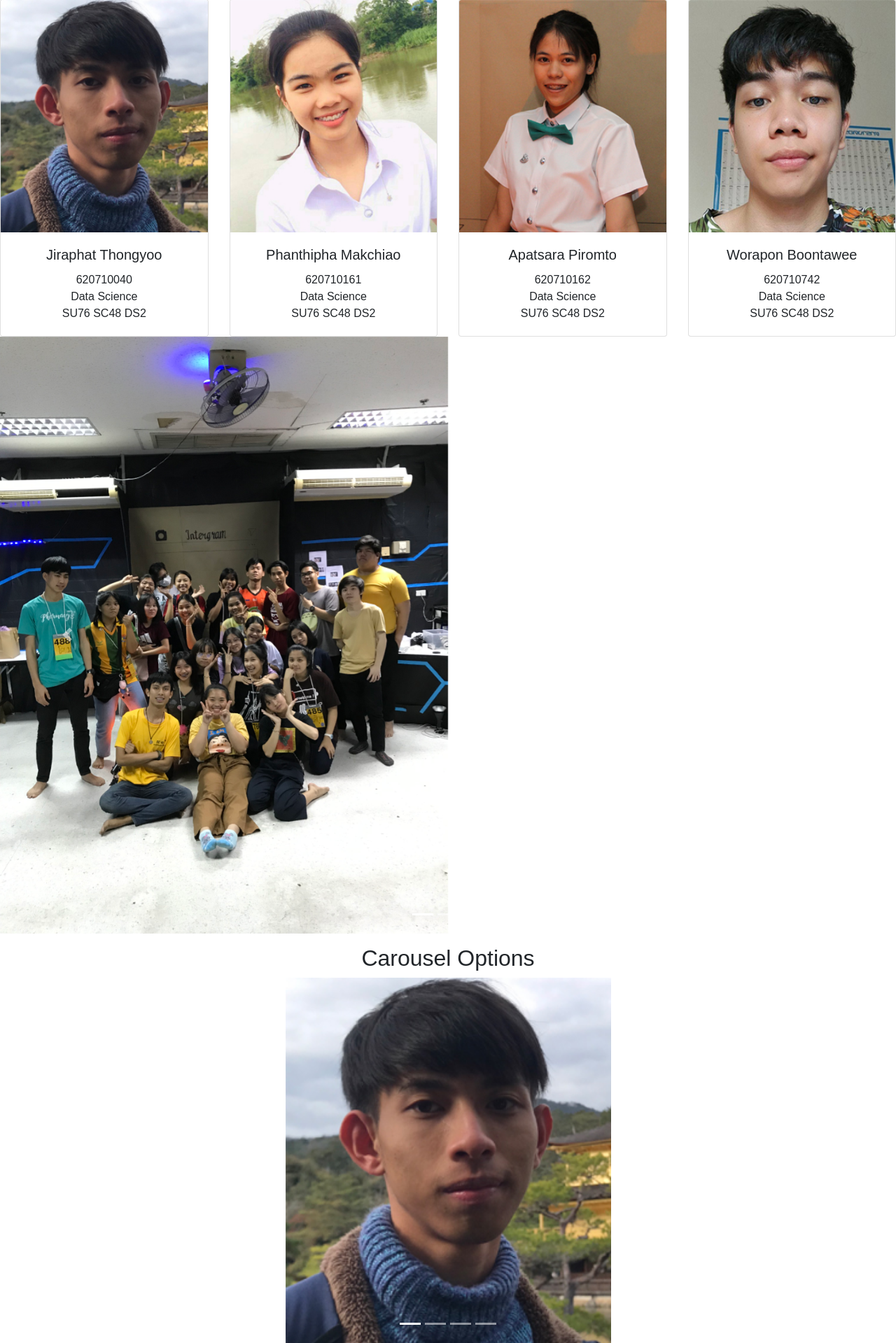
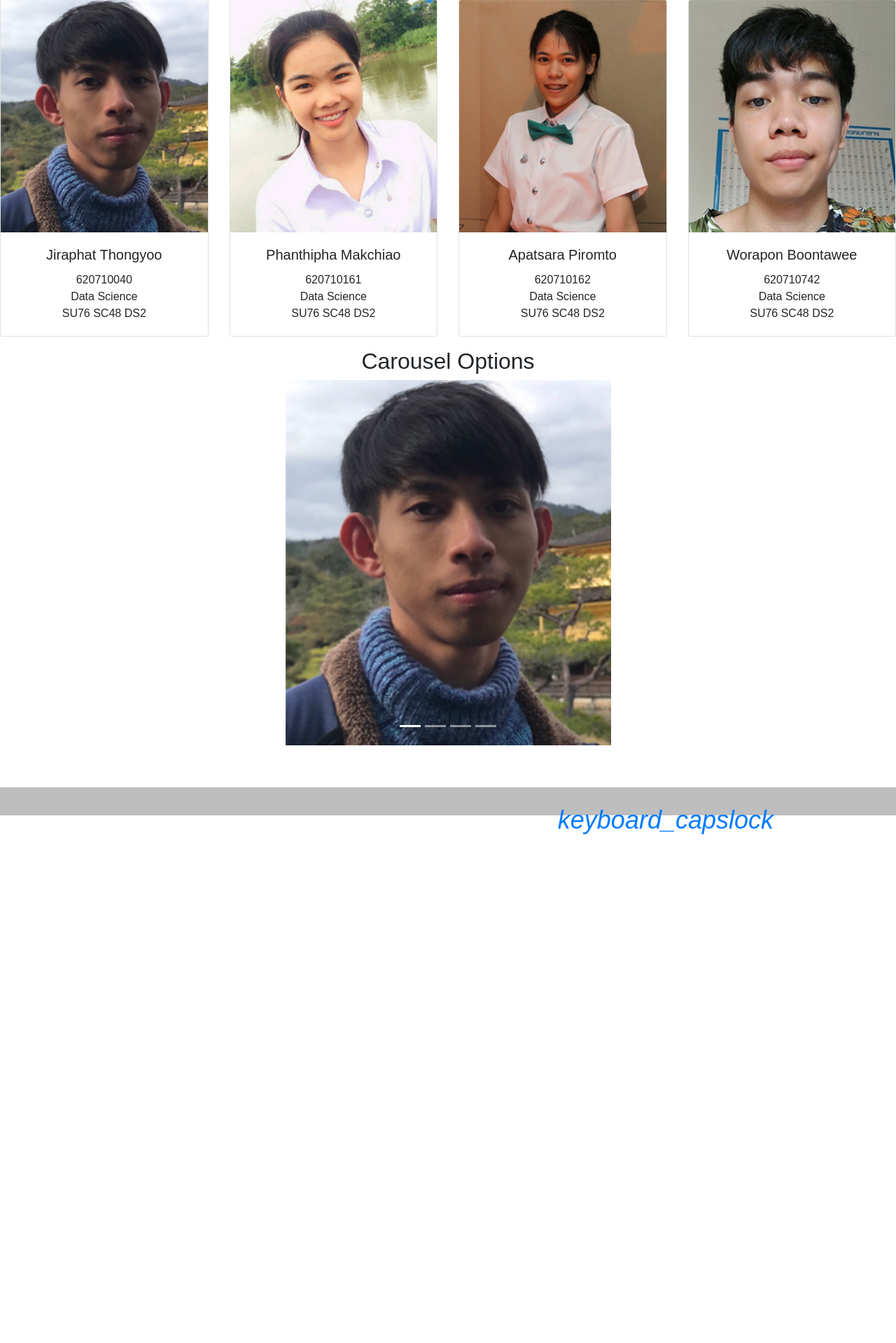
Before and after one commit to pondbiggy/HovercraftNew, a PHP site: page / in a window 1280 px wide. Shown: the part 1606-3525 px from the top of the page at 70% size. After the commit the page ends 2798 px from the top, so only its background shows below. Run offline with PHP 8.4, Linux system fonts and the light colour scheme; some libraries are stand-ins or nearby versions.

Commit message:
Add files via upload

```diff
--- a/index.php
+++ b/index.php
@@ -195,32 +195,7 @@
 
 </div>
 
-<div id="carouselExampleIndicators" class="carousel slide" data-ride="carousel">
-  <ol class="carousel-indicators">
-    <li data-target="#carouselExampleIndicators" data-slide-to="0" class="active"></li>
-    <li data-target="#carouselExampleIndicators" data-slide-to="1"></li>
-    <li data-target="#carouselExampleIndicators" data-slide-to="2"></li>
-  </ol>
-  <div class="carousel-inner">
-    <div class="carousel-item active">
-      <img class="d-block w-50" src="g1.jpg" alt="First slide">
-    </div>
-    <div class="carousel-item">
-      <img class="d-block w-50" src="g1.jpg" alt="Second slide">
-    </div>
-    <div class="carousel-item">
-      <img class="d-block w-50" src="g1.jpg" alt="Third slide">
-    </div>
-  </div>
-  <a class="carousel-control-prev" href="#carouselExampleIndicators" role="button" data-slide="prev">
-    <span class="carousel-control-prev-icon" aria-hidden="true"></span>
-    <span class="sr-only">Previous</span>
-  </a>
-  <a class="carousel-control-next" href="#carouselExampleIndicators" role="button" data-slide="next">
-    <span class="carousel-control-next-icon" aria-hidden="true"></span>
-    <span class="sr-only">Next</span>
-  </a>
-</div>
+
 
 <div class="container mt-3">
   <h2>Carousel Options</h2>
@@ -291,6 +266,14 @@ $(document).ready(function(){
 });
 </script>
 
+<footer class="text-muted">
+      <div class="container">
+        <p class="float-right">
+          <a href="#"><i class="material-icons" style="font-size:36px">keyboard_capslock</i></a>
+        </p>
+
+      </div>
+    </footer>
 
 </body>
 
```
